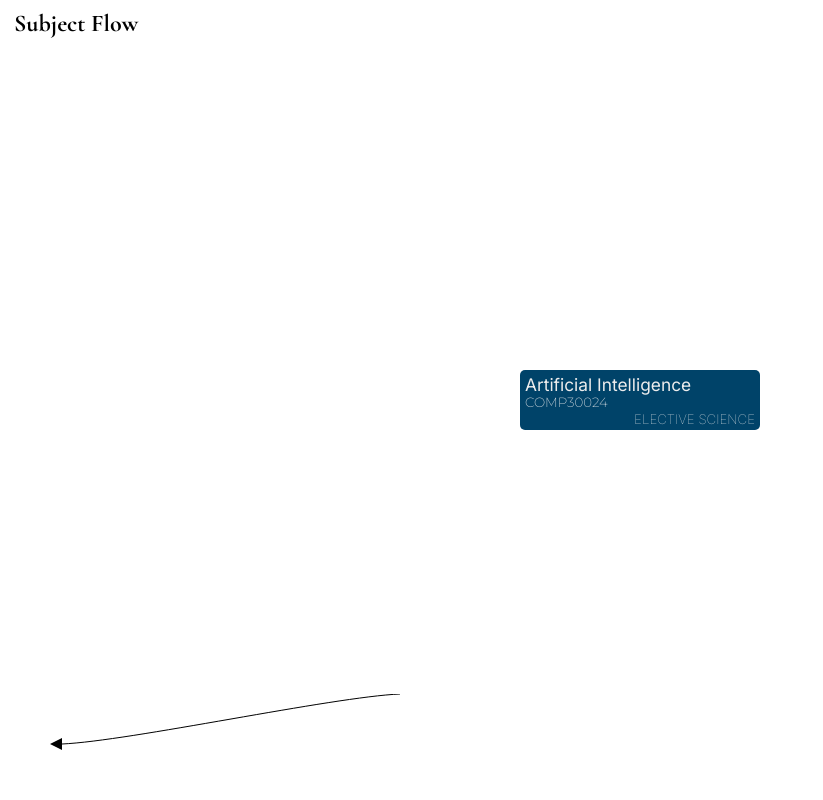
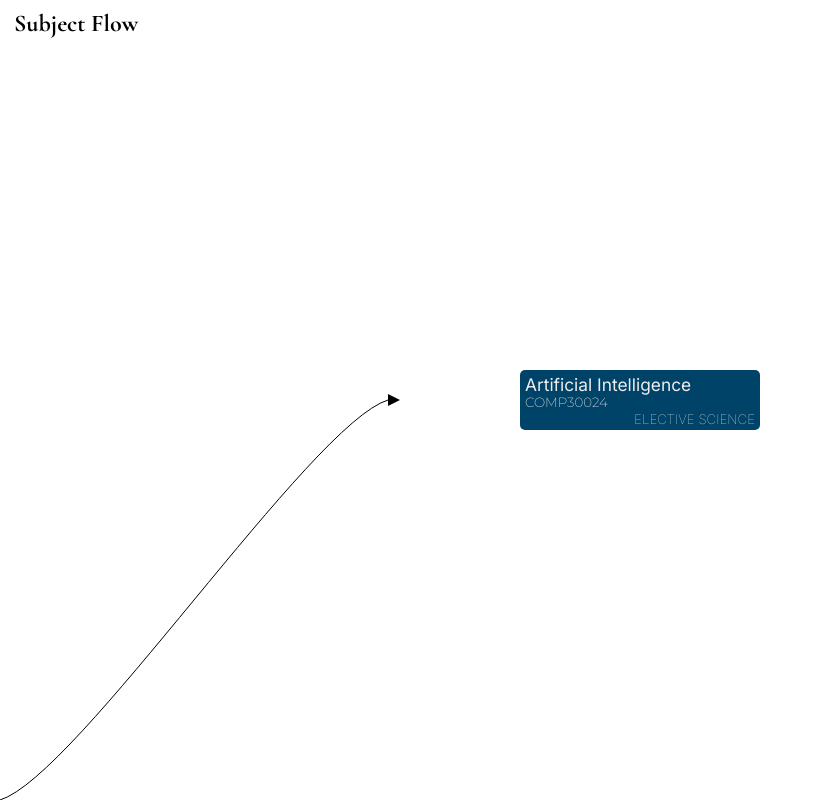
Before and after one commit to SubjectFlow/subjectflow-frontend, a React (Create React App) app: page / in a window 1280 px wide. Shown: the whole page, without its empty margins (0-823 px from the left). Built offline with nearby package versions, Linux system fonts and the light colour scheme.

Commit message:
fixed arrow clipping out of svg

```diff
--- a/src/App.tsx
+++ b/src/App.tsx
@@ -14,7 +14,7 @@ function App() {
         code="COMP30024"
         type="ELECTIVE SCIENCE"
       />
-      <Arrow start={{ x: 400, y: 100 }} end={{ x: 50, y: 50 }} />
+      <Arrow start={{ x: 0, y: 0 }} end={{ x: 400, y: 400 }} />
     </div>
   );
 }
--- a/src/components/Arrow.tsx
+++ b/src/components/Arrow.tsx
@@ -44,7 +44,7 @@ function Arrow(props: ArrowProps) {
 
   if (props.start.y <= props.end.y) {
     svgLineStart.y = diff.y + arrowHeadHeight / 2;
-    svgLineEnd.y = 0;
+    svgLineEnd.y = arrowHeadHeight / 2;
     bottom = props.start.y;
   } else bottom = props.end.y;
 
```
